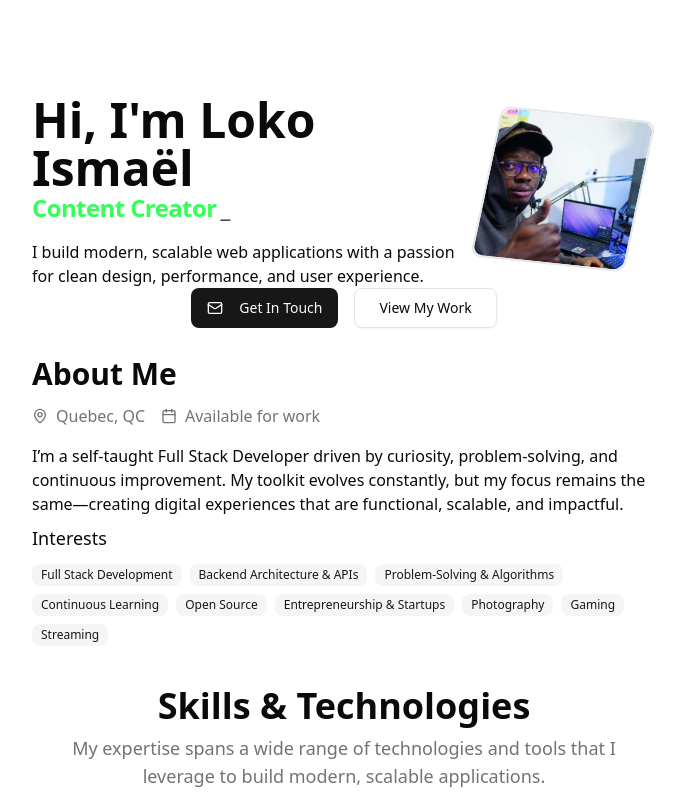
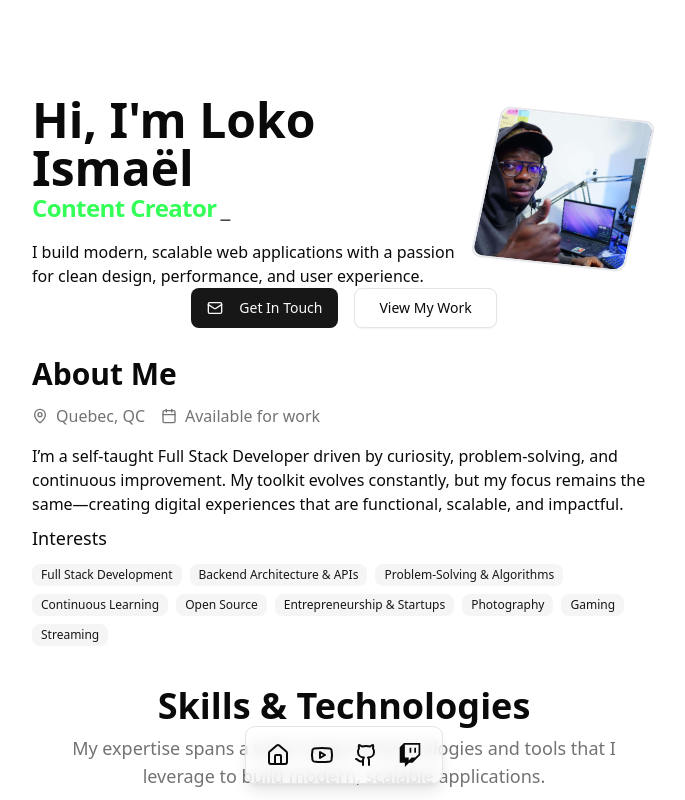
Before and after one commit to Lil-Code30/who-am-i, a React (Vite) app: page / in a window 1280 px wide. Shown: the top 800 px of the page, without its empty margins (296-981 px from the left). Built offline with nearby package versions, Linux system fonts and the light colour scheme.

Commit message:
added a dock component

```diff
--- a/package.json
+++ b/package.json
@@ -14,6 +14,7 @@
     "@tailwindcss/vite": "^4.1.11",
     "class-variance-authority": "^0.7.1",
     "clsx": "^2.1.1",
+    "framer-motion": "^12.23.12",
     "gsap": "^3.13.0",
     "lucide-react": "^0.539.0",
     "react": "^19.1.1",
--- a/src/App.tsx
+++ b/src/App.tsx
@@ -4,6 +4,7 @@ import Skills from "./components/Skills";
 import Projects from "./components/Projects";
 import Experience from "./components/Experience";
 import Contact from "./components/Contact";
+import Dock from "./components/Dock";
 
 function App() {
   return (
@@ -14,6 +15,7 @@ function App() {
       <Projects />
       <Experience />
       <Contact />
+      <Dock />
     </>
   );
 }
--- /dev/null
+++ b/src/components/Dock.tsx
@@ -0,0 +1,78 @@
+import { motion } from "framer-motion";
+import { Home, Youtube, Github } from "lucide-react";
+
+const Dock = () => {
+  const dockItems = [
+    {
+      icon: <Home size={24} />,
+      label: "Home",
+      href: "#home",
+      onClick: () => {
+        document.getElementById("home")?.scrollIntoView({ behavior: "smooth" });
+      },
+    },
+    {
+      icon: <Youtube size={24} />,
+      label: "YouTube",
+      href: "https://youtube.com/@your-channel", // Replace with your YouTube channel
+      onClick: () => window.open("https://youtube.com/@your-channel", "_blank"),
+    },
+    {
+      icon: <Github size={24} />,
+      label: "GitHub",
+      href: "https://github.com/Lil-Code30",
+      onClick: () => window.open("https://github.com/Lil-Code30", "_blank"),
+    },
+    {
+      icon: (
+        <svg
+          width="24"
+          height="24"
+          viewBox="0 0 24 24"
+          fill="currentColor"
+          xmlns="http://www.w3.org/2000/svg"
+        >
+          <path d="M11.571 4.714h1.715v5.143H11.57zm4.715 0H18v5.143h-1.714zM6 0L1.714 4.286v15.428h5.143V24l4.286-4.286h3.428L22.286 12V0zm14.571 11.143l-3.428 3.428h-3.429l-3 3v-3H6.857V1.714h13.714Z" />
+        </svg>
+      ),
+      label: "Twitch",
+      href: "https://twitch.tv/your-channel", // Replace with your Twitch channel
+      onClick: () => window.open("https://twitch.tv/your-channel", "_blank"),
+    },
+  ];
+
+  return (
+    <motion.div
+      className="fixed bottom-4 left-1/2 transform -translate-x-1/2 z-50"
+      initial={{ y: 100, opacity: 0 }}
+      animate={{ y: 0, opacity: 1 }}
+      transition={{ duration: 0.5, delay: 0.2 }}
+    >
+      <div className="flex items-center gap-1 bg-background/95 backdrop-blur supports-[backdrop-filter]:bg-background/60 border border-border rounded-lg px-3 py-2 shadow-lg">
+        {dockItems.map((item, index) => (
+          <motion.button
+            key={index}
+            onClick={item.onClick}
+            className="relative group inline-flex items-center justify-center whitespace-nowrap rounded-md text-sm font-medium ring-offset-background transition-colors focus-visible:outline-none focus-visible:ring-2 focus-visible:ring-ring focus-visible:ring-offset-2 disabled:pointer-events-none disabled:opacity-50 hover:bg-accent hover:text-accent-foreground h-10 w-10"
+            whileHover={{
+              scale: 1.5,
+              y: -8,
+              transition: { type: "spring", stiffness: 400, damping: 17 },
+            }}
+            whileTap={{ scale: 0.95 }}
+            title={item.label}
+          >
+            {item.icon}
+
+            {/* Tooltip */}
+            <div className="absolute -top-12 left-1/2 transform -translate-x-1/2 bg-popover text-popover-foreground text-xs px-2 py-1 rounded-md border opacity-0 group-hover:opacity-100 transition-opacity whitespace-nowrap pointer-events-none z-10">
+              {item.label}
+            </div>
+          </motion.button>
+        ))}
+      </div>
+    </motion.div>
+  );
+};
+
+export default Dock;
--- a/src/components/Header.tsx
+++ b/src/components/Header.tsx
@@ -4,7 +4,7 @@ import { Mail } from "lucide-react";
 
 const Header = () => {
   return (
-    <header>
+    <header id="home">
       <div className="flex relative min-h-[200px] md:min-h-[180px]">
         <div className="z-10 flex-1 pr-4 md:pr-48">
           <p className="text-3xl md:text-5xl font-bold">
```
Also changed, not shown: 1 other file (tests, documents, lock files or other folders).
